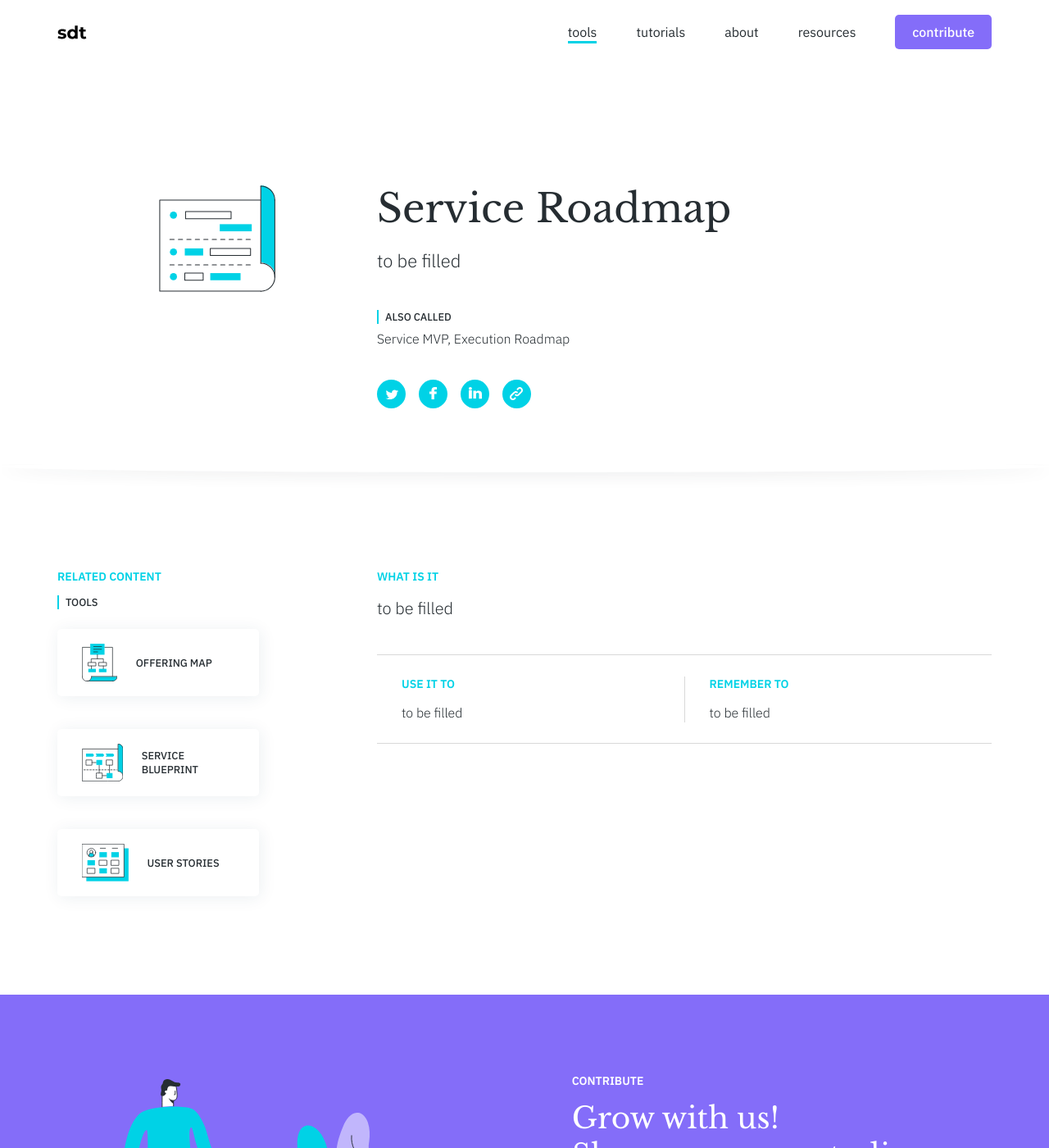
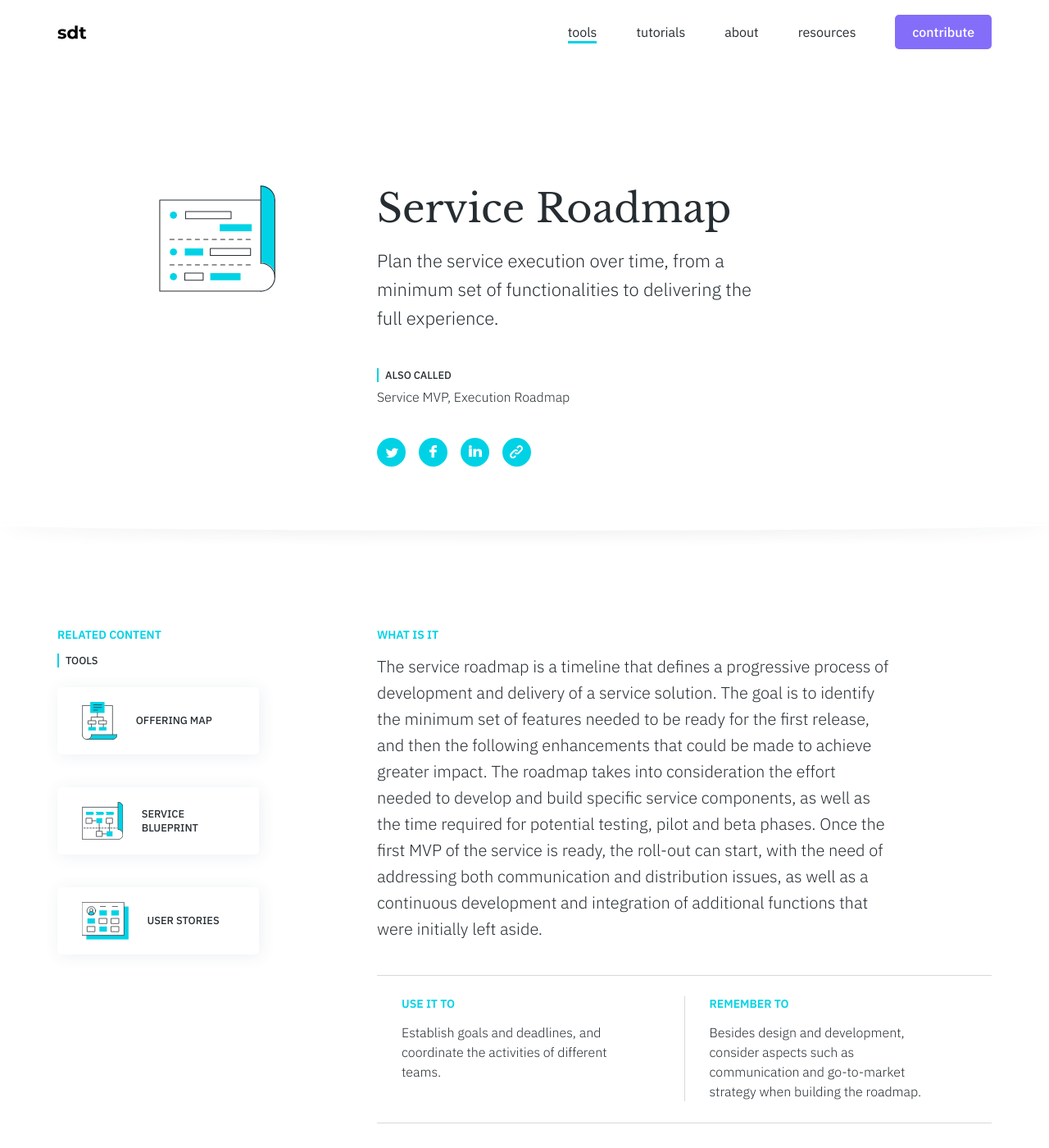
Before and after one commit to service-design-tools/sdt-website, a Jekyll site: the page built from _tools/service-roadmap.md, in a window 1280 px wide and 1400 px high. Shown: the whole window at 82% size. Built offline with Jekyll 4.4.1, drawn with Linux system fonts in a browser that asks for light colours.

Commit message:
Update tool “service-roadmap”

```diff
--- a/_tools/service-roadmap.md
+++ b/_tools/service-roadmap.md
@@ -1,6 +1,8 @@
 ---
 title: Service Roadmap
-subtitle: to be filled
+subtitle: >-
+  Plan the service execution over time, from a minimum set of functionalities to
+  delivering the full experience.
 properties:
   how:
     - Maps
@@ -43,7 +45,11 @@ related:
     - Offering Map
     - Service Blueprint
     - User Stories
-use: to be filled
-reminder: to be filled
+use: >-
+  Establish goals and deadlines, and coordinate the activities of different
+  teams.
+reminder: >-
+  Besides design and development, consider aspects such as communication and
+  go-to-market strategy when building the roadmap.
 ---
-to be filled
+The service roadmap is a timeline that defines a progressive process of development and delivery of a service solution. The goal is to identify the minimum set of features needed to be ready for the first release, and then the following enhancements that could be made to achieve greater impact. The roadmap takes into consideration the effort needed to develop and build specific service components, as well as the time required for potential testing, pilot and beta phases. Once the first MVP of the service is ready, the roll-out can start, with the need of addressing both communication and distribution issues, as well as a continuous development and integration of additional functions that were initially left aside.
```
